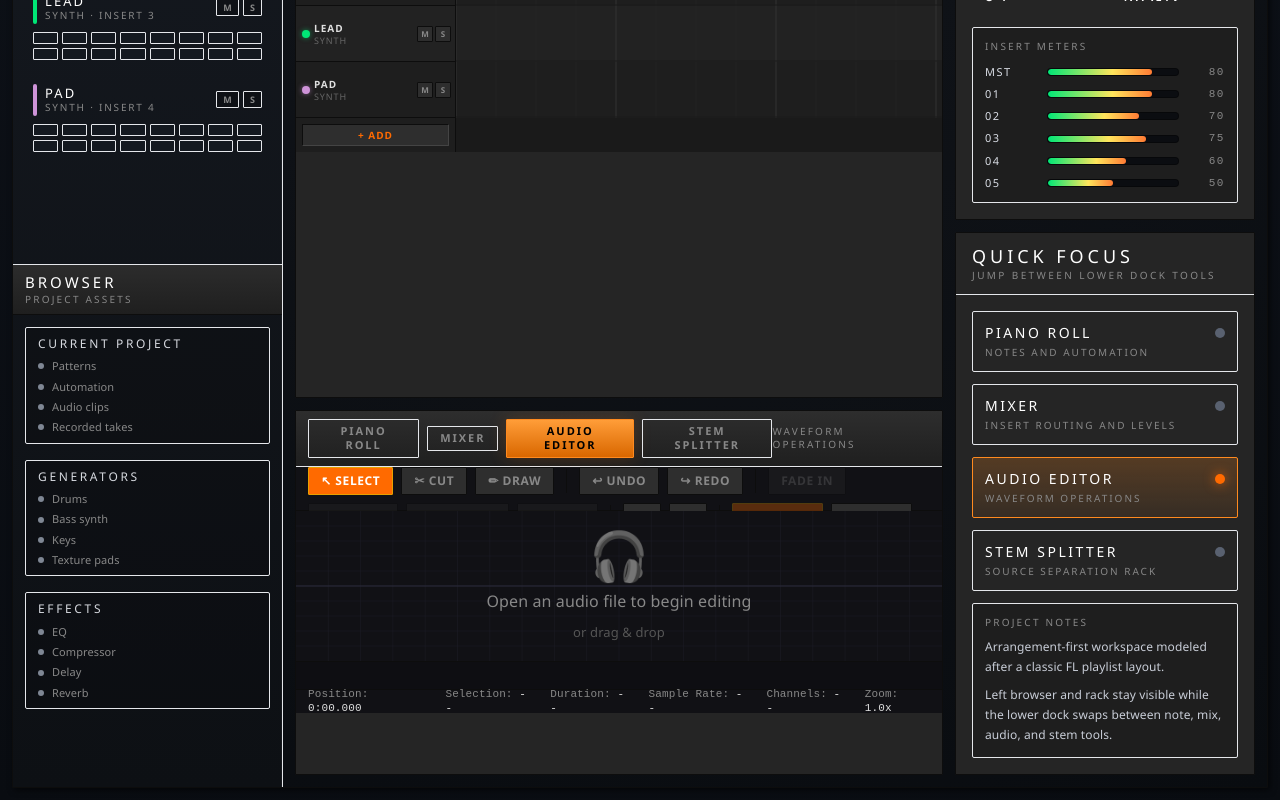
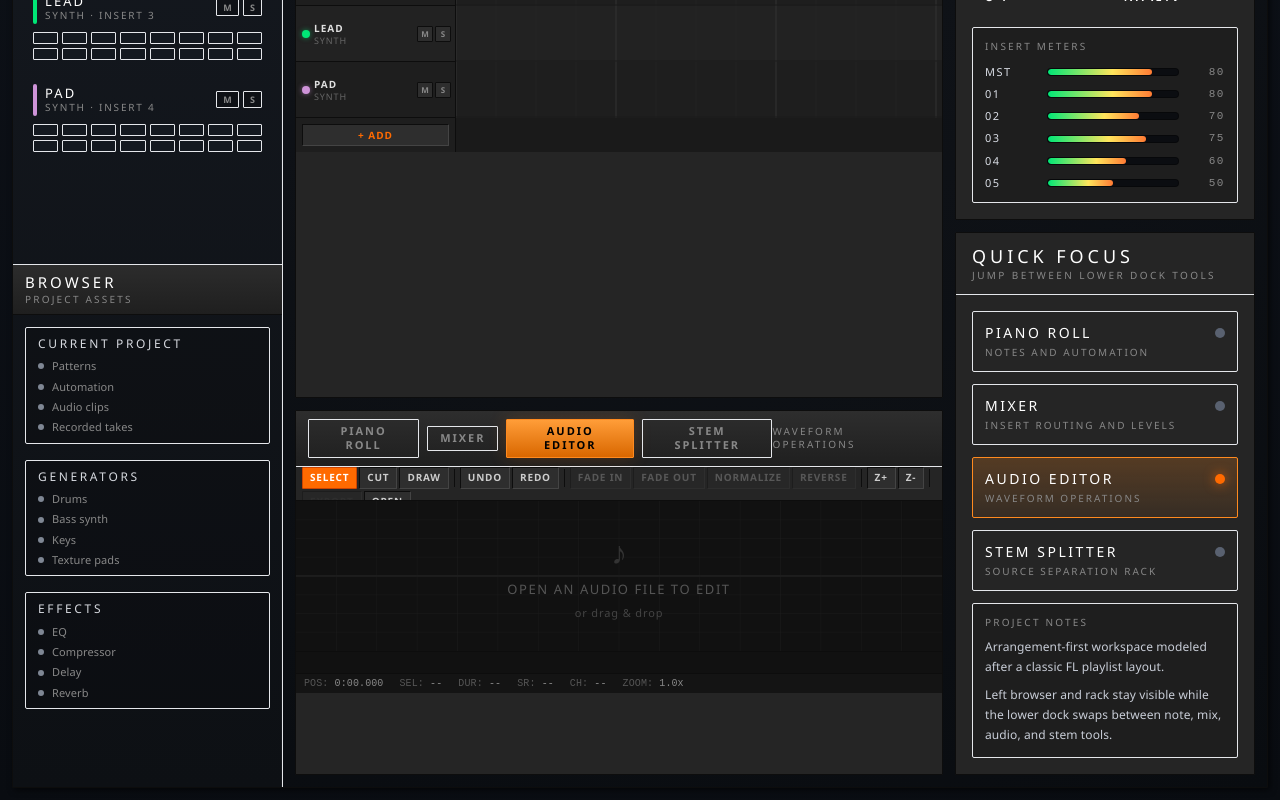
Before and after one commit to suhanstha09/flowdaw, a Next.js app in the folder frontend/: page / in a window 1280 px wide. Both pictures are taken after a click on the button "AUDIO EDITOR". Built offline with nearby package versions, Linux system fonts and the light colour scheme.

Commit message:
backend: enhance AudioEditor component with improved button styling, layout adjustments, and optimized rendering

```diff
--- a/frontend/src/components/editor/AudioEditor.tsx
+++ b/frontend/src/components/editor/AudioEditor.tsx
@@ -3,24 +3,56 @@
 import { apiClient } from '@/lib/api'
 
 type Tool = 'select' | 'cut' | 'draw'
-
 interface HistoryEntry { data: Float32Array }
 
+const BTN = {
+  base: {
+    height: 22,
+    padding: '0 7px',
+    fontSize: 10,
+    fontWeight: 600,
+    textTransform: 'uppercase' as const,
+    letterSpacing: '0.08em',
+    cursor: 'pointer',
+    borderRadius: 1,
+    background: '#2e2e2e',
+    color: '#cccccc',
+    border: '1px solid #0d0d0d',
+    borderBottom: '1px solid #444',
+    borderRight: '1px solid #444',
+    transition: 'background 60ms',
+    fontFamily: "'Segoe UI', sans-serif",
+    display: 'inline-flex',
+    alignItems: 'center',
+  },
+  active: {
+    background: '#ff6a00',
+    color: '#ffffff',
+    borderColor: '#cc4400',
+    borderBottom: '1px solid #ff9955',
+    borderRight: '1px solid #ff9955',
+  },
+  disabled: {
+    opacity: 0.3,
+    cursor: 'not-allowed' as const,
+  },
+}
+
 export function AudioEditor() {
-  const canvasRef = useRef<HTMLCanvasElement>(null)
+  const canvasRef   = useRef<HTMLCanvasElement>(null)
   const timelineRef = useRef<HTMLCanvasElement>(null)
-  const wrapRef = useRef<HTMLDivElement>(null)
-  const [tool, setTool] = useState<Tool>('select')
-  const [buffer, setBuffer] = useState<AudioBuffer | null>(null)
+  const wrapRef     = useRef<HTMLDivElement>(null)
+  const [tool, setTool]             = useState<Tool>('select')
+  const [buffer, setBuffer]         = useState<AudioBuffer | null>(null)
   const [channelData, setChannelData] = useState<Float32Array | null>(null)
-  const [zoom, setZoom] = useState(1)
-  const [offset, setOffset] = useState(0)
-  const [selStart, setSelStart] = useState<number | null>(null)
-  const [selEnd, setSelEnd] = useState<number | null>(null)
-  const [playhead, setPlayhead] = useState(0)
-  const [history, setHistory] = useState<HistoryEntry[]>([])
-  const [histIdx, setHistIdx] = useState(-1)
-  const [status, setStatus] = useState({ pos: '0:00.000', sel: '--', dur: '--', sr: '--', ch: '--' })
+  const [zoom, setZoom]             = useState(1)
+  const [offset, setOffset]         = useState(0)
+  const [selStart, setSelStart]     = useState<number | null>(null)
+  const [selEnd, setSelEnd]         = useState<number | null>(null)
+  const [playhead, setPlayhead]     = useState(0)
+  const [history, setHistory]       = useState<HistoryEntry[]>([])
+  const [histIdx, setHistIdx]       = useState(-1)
+  const [status, setStatus]         = useState({ pos: '0:00.000', sel: '--', dur: '--', sr: '--', ch: '--' })
   const dragging = useRef(false)
   const audioCtx = useRef<AudioContext | null>(null)
 
@@ -28,7 +60,6 @@
     if (!audioCtx.current) audioCtx.current = new AudioContext()
     return audioCtx.current
   }
-
   const fmtTime = (s: number) => {
     const m = Math.floor(s / 60), sec = s % 60
     return `${m}:${sec < 10 ? '0' : ''}${sec.toFixed(3)}`
@@ -38,74 +69,78 @@
     const c = canvasRef.current; const wrap = wrapRef.current; if (!c || !wrap) return
     c.width = wrap.clientWidth; c.height = wrap.clientHeight
     const ctx = c.getContext('2d')!; const W = c.width, H = c.height
-    ctx.fillStyle = '#111115'; ctx.fillRect(0,0,W,H)
-    // Grid
-    for (let i=1; i<10; i++) {
-      ctx.strokeStyle='#1a1a24'; ctx.lineWidth=0.5
-      ctx.beginPath(); ctx.moveTo(0,i/10*H); ctx.lineTo(W,i/10*H); ctx.stroke()
+    ctx.fillStyle = '#111111'; ctx.fillRect(0, 0, W, H)
+
+    // Horizontal center line
+    ctx.strokeStyle = '#2a2a2a'; ctx.lineWidth = 1
+    ctx.beginPath(); ctx.moveTo(0, H / 2); ctx.lineTo(W, H / 2); ctx.stroke()
+
+    // Grid lines
+    for (let i = 1; i < 8; i++) {
+      ctx.strokeStyle = '#1a1a1a'; ctx.lineWidth = 0.5
+      ctx.beginPath(); ctx.moveTo(0, i / 8 * H); ctx.lineTo(W, i / 8 * H); ctx.stroke()
     }
-    for (let i=1; i<20; i++) {
-      ctx.strokeStyle='#1e1e28'; ctx.lineWidth=0.5
-      ctx.beginPath(); ctx.moveTo(i/20*W,0); ctx.lineTo(i/20*W,H); ctx.stroke()
+    for (let i = 1; i < 16; i++) {
+      ctx.strokeStyle = '#1e1e1e'; ctx.lineWidth = 0.5
+      ctx.beginPath(); ctx.moveTo(i / 16 * W, 0); ctx.lineTo(i / 16 * W, H); ctx.stroke()
     }
-    ctx.strokeStyle='#2a2a3a'; ctx.lineWidth=1
-    ctx.beginPath(); ctx.moveTo(0,H/2); ctx.lineTo(W,H/2); ctx.stroke()
+
     if (!channelData) return
-    const total = channelData.length
+    const total   = channelData.length
     const visible = total / zoom
-    const start = Math.floor(offset * total)
-    const end = Math.min(total, start + visible)
-    // Selection
+    const start   = Math.floor(offset * total)
+    const end     = Math.min(total, start + visible)
+
+    // Selection highlight
     if (selStart !== null && selEnd !== null) {
-      const s0 = ((Math.min(selStart,selEnd)-start)/visible)*W
-      const s1 = ((Math.max(selStart,selEnd)-start)/visible)*W
-      ctx.fillStyle='rgba(64,196,255,0.12)'
-      ctx.fillRect(s0,0,s1-s0,H)
-      ctx.strokeStyle='rgba(64,196,255,0.6)'; ctx.lineWidth=1
-      ctx.beginPath(); ctx.moveTo(s0,0); ctx.lineTo(s0,H); ctx.stroke()
-      ctx.beginPath(); ctx.moveTo(s1,0); ctx.lineTo(s1,H); ctx.stroke()
+      const s0 = ((Math.min(selStart, selEnd) - start) / visible) * W
+      const s1 = ((Math.max(selStart, selEnd) - start) / visible) * W
+      ctx.fillStyle = 'rgba(0,200,255,0.1)'
+      ctx.fillRect(s0, 0, s1 - s0, H)
+      ctx.strokeStyle = 'rgba(0,200,255,0.5)'; ctx.lineWidth = 1
+      ctx.beginPath(); ctx.moveTo(s0, 0); ctx.lineTo(s0, H); ctx.stroke()
+      ctx.beginPath(); ctx.moveTo(s1, 0); ctx.lineTo(s1, H); ctx.stroke()
     }
-    // Waveform
-    const step = (end-start)/W
-    const grad = ctx.createLinearGradient(0,0,0,H)
-    grad.addColorStop(0,'rgba(64,196,255,0.5)')
-    grad.addColorStop(0.5,'rgba(64,196,255,0.9)')
-    grad.addColorStop(1,'rgba(64,196,255,0.5)')
-    ctx.strokeStyle=grad; ctx.lineWidth=1
+
+    // Waveform — FL Studio cyan
+    const step = (end - start) / W
+    ctx.strokeStyle = '#00c8ff'; ctx.lineWidth = 1
     ctx.beginPath()
-    for (let x=0; x<W; x++) {
-      let mn=0,mx=0
-      const s0 = Math.floor(start+x*step), s1 = Math.min(end,s0+Math.ceil(step))
-      for (let s=s0; s<s1; s++) { const v=channelData[s]||0; if(v<mn)mn=v; if(v>mx)mx=v; }
-      ctx.moveTo(x, H/2+mn*H/2*0.92); ctx.lineTo(x, H/2+mx*H/2*0.92)
+    for (let x = 0; x < W; x++) {
+      let mn = 0, mx = 0
+      const s0 = Math.floor(start + x * step), s1 = Math.min(end, s0 + Math.ceil(step))
+      for (let s = s0; s < s1; s++) { const v = channelData[s] || 0; if (v < mn) mn = v; if (v > mx) mx = v; }
+      ctx.moveTo(x, H / 2 + mn * H / 2 * 0.9)
+      ctx.lineTo(x, H / 2 + mx * H / 2 * 0.9)
     }
     ctx.stroke()
-    // Playhead
-    const phPct = (playhead*getCtx().sampleRate-start)/visible
-    if (phPct>=0&&phPct<=1) {
-      ctx.strokeStyle='#ff6b00'; ctx.lineWidth=2
-      ctx.shadowColor='#ff6b00'; ctx.shadowBlur=8
-      ctx.beginPath(); ctx.moveTo(phPct*W,0); ctx.lineTo(phPct*W,H); ctx.stroke()
-      ctx.shadowBlur=0
+
+    // Playhead — orange
+    const phPct = (playhead * getCtx().sampleRate - start) / visible
+    if (phPct >= 0 && phPct <= 1) {
+      ctx.strokeStyle = '#ff6a00'; ctx.lineWidth = 2
+      ctx.shadowColor  = '#ff6a00'; ctx.shadowBlur = 6
+      ctx.beginPath(); ctx.moveTo(phPct * W, 0); ctx.lineTo(phPct * W, H); ctx.stroke()
+      ctx.shadowBlur = 0
     }
   }, [channelData, zoom, offset, selStart, selEnd, playhead])
 
   const drawTimeline = useCallback(() => {
     const c = timelineRef.current; if (!c) return
-    c.width = c.parentElement!.clientWidth; c.height = 28
+    c.width = c.parentElement!.clientWidth; c.height = 22
     const ctx = c.getContext('2d')!
-    ctx.fillStyle='#0e0e12'; ctx.fillRect(0,0,c.width,28)
+    ctx.fillStyle = '#111111'; ctx.fillRect(0, 0, c.width, 22)
     if (!buffer) return
     const dur = buffer.duration
-    const vis = dur/zoom; const startT = offset*dur
-    const interval = vis<5?0.5:vis<30?2:vis<120?10:30
-    let t = Math.floor(startT/interval)*interval
-    ctx.strokeStyle='#444'; ctx.fillStyle='#888'; ctx.font='9px Share Tech Mono'
-    while (t<=startT+vis) {
-      const x = (t-startT)/vis*c.width
-      ctx.beginPath(); ctx.moveTo(x,14); ctx.lineTo(x,28); ctx.stroke()
-      ctx.fillText(fmtTime(t), x+2, 11)
-      t+=interval
+    const vis = dur / zoom; const startT = offset * dur
+    const interval = vis < 5 ? 0.5 : vis < 30 ? 2 : vis < 120 ? 10 : 30
+    let t = Math.floor(startT / interval) * interval
+    ctx.strokeStyle = '#444'; ctx.fillStyle = '#888'; ctx.font = '9px "Courier New"'
+    while (t <= startT + vis) {
+      const x = (t - startT) / vis * c.width
+      ctx.beginPath(); ctx.moveTo(x, 12); ctx.lineTo(x, 22); ctx.stroke()
+      ctx.fillText(fmtTime(t), x + 2, 10)
+      t += interval
     }
   }, [buffer, zoom, offset])
 
@@ -120,173 +155,251 @@
     const ab = await file.arrayBuffer()
     const ctx = getCtx()
     const buf = await ctx.decodeAudioData(ab)
-    const cd = buf.getChannelData(0)
+    const cd  = buf.getChannelData(0)
     setBuffer(buf); setChannelData(cd)
     setZoom(1); setOffset(0); setSelStart(null); setSelEnd(null)
     setHistory([{ data: new Float32Array(cd) }]); setHistIdx(0)
-    setStatus(s => ({ ...s, dur: fmtTime(buf.duration), sr: buf.sampleRate+' Hz', ch: String(buf.numberOfChannels) }))
+    setStatus(s => ({ ...s, dur: fmtTime(buf.duration), sr: buf.sampleRate + ' Hz', ch: String(buf.numberOfChannels) }))
   }
 
-  const getSel = () => selStart!==null&&selEnd!==null
-    ? { start: Math.min(selStart,selEnd), end: Math.max(selStart,selEnd) }
+  const getSel = () => selStart !== null && selEnd !== null
+    ? { start: Math.min(selStart, selEnd), end: Math.max(selStart, selEnd) }
     : channelData ? { start: 0, end: channelData.length } : null
 
   const pushHistory = (cd: Float32Array) => {
-    const h = history.slice(0, histIdx+1)
-    h.push({ data: new Float32Array(cd) })
-    setHistory(h); setHistIdx(h.length-1)
+    const h = history.slice(0, histIdx + 1); h.push({ data: new Float32Array(cd) })
+    setHistory(h); setHistIdx(h.length - 1)
   }
 
   const applyFadeIn = () => {
-    if (!channelData) return
-    const sel = getSel(); if (!sel) return
+    if (!channelData) return; const sel = getSel(); if (!sel) return
     const cd = new Float32Array(channelData)
-    for (let i=sel.start; i<sel.end; i++) cd[i] *= (i-sel.start)/(sel.end-sel.start)
+    for (let i = sel.start; i < sel.end; i++) cd[i] *= (i - sel.start) / (sel.end - sel.start)
     pushHistory(cd); setChannelData(cd)
   }
   const applyFadeOut = () => {
-    if (!channelData) return
-    const sel = getSel(); if (!sel) return
+    if (!channelData) return; const sel = getSel(); if (!sel) return
     const cd = new Float32Array(channelData)
-    for (let i=sel.start; i<sel.end; i++) cd[i] *= 1-(i-sel.start)/(sel.end-sel.start)
+    for (let i = sel.start; i < sel.end; i++) cd[i] *= 1 - (i - sel.start) / (sel.end - sel.start)
     pushHistory(cd); setChannelData(cd)
   }
   const applyNormalize = () => {
-    if (!channelData) return
-    const sel = getSel(); if (!sel) return
-    const cd = new Float32Array(channelData)
-    let peak=0; for (let i=sel.start; i<sel.end; i++) peak=Math.max(peak,Math.abs(cd[i]))
-    if (peak>0) for (let i=sel.start; i<sel.end; i++) cd[i]/=peak
+    if (!channelData) return; const sel = getSel(); if (!sel) return
+    const cd = new Float32Array(channelData); let peak = 0
+    for (let i = sel.start; i < sel.end; i++) peak = Math.max(peak, Math.abs(cd[i]))
+    if (peak > 0) for (let i = sel.start; i < sel.end; i++) cd[i] /= peak
     pushHistory(cd); setChannelData(cd)
   }
   const applyReverse = () => {
-    if (!channelData) return
-    const sel = getSel(); if (!sel) return
+    if (!channelData) return; const sel = getSel(); if (!sel) return
     const cd = new Float32Array(channelData)
-    const slice = cd.slice(sel.start,sel.end).reverse()
-    cd.set(slice, sel.start)
-    pushHistory(cd); setChannelData(cd)
+    const slice = cd.slice(sel.start, sel.end).reverse()
+    cd.set(slice, sel.start); pushHistory(cd); setChannelData(cd)
   }
-  const undo = () => {
-    if (histIdx<=0) return
-    const i=histIdx-1; setHistIdx(i); setChannelData(new Float32Array(history[i].data))
-  }
-  const redo = () => {
-    if (histIdx>=history.length-1) return
-    const i=histIdx+1; setHistIdx(i); setChannelData(new Float32Array(history[i].data))
-  }
+  const undo = () => { if (histIdx <= 0) return; const i = histIdx - 1; setHistIdx(i); setChannelData(new Float32Array(history[i].data)) }
+  const redo = () => { if (histIdx >= history.length - 1) return; const i = histIdx + 1; setHistIdx(i); setChannelData(new Float32Array(history[i].data)) }
 
   const exportWav = () => {
-    if (!channelData||!buffer) return
-    const sr=buffer.sampleRate; const len=channelData.length
-    const ab=new ArrayBuffer(44+len*2); const v=new DataView(ab)
-    const ws=(o:number,s:string)=>{for(let i=0;i<s.length;i++)v.setUint8(o+i,s.charCodeAt(i))}
-    ws(0,'RIFF');v.setUint32(4,36+len*2,true);ws(8,'WAVE');ws(12,'fmt ')
-    v.setUint32(16,16,true);v.setUint16(20,1,true);v.setUint16(22,1,true)
-    v.setUint32(24,sr,true);v.setUint32(28,sr*2,true);v.setUint16(32,2,true);v.setUint16(34,16,true)
-    ws(36,'data');v.setUint32(40,len*2,true)
-    let off=44
-    for(let i=0;i<len;i++){const s=Math.max(-1,Math.min(1,channelData[i]));v.setInt16(off,s<0?s*32768:s*32767,true);off+=2}
-    const blob=new Blob([ab],{type:'audio/wav'})
-    const a=document.createElement('a');a.href=URL.createObjectURL(blob);a.download='edited.wav';a.click()
+    if (!channelData || !buffer) return
+    const sr = buffer.sampleRate; const len = channelData.length
+    const ab = new ArrayBuffer(44 + len * 2); const v = new DataView(ab)
+    const ws = (o: number, s: string) => { for (let i = 0; i < s.length; i++) v.setUint8(o + i, s.charCodeAt(i)) }
+    ws(0,'RIFF'); v.setUint32(4, 36 + len * 2, true); ws(8,'WAVE'); ws(12,'fmt ')
+    v.setUint32(16,16,true); v.setUint16(20,1,true); v.setUint16(22,1,true)
+    v.setUint32(24,sr,true); v.setUint32(28,sr*2,true); v.setUint16(32,2,true); v.setUint16(34,16,true)
+    ws(36,'data'); v.setUint32(40, len * 2, true)
+    let off = 44
+    for (let i = 0; i < len; i++) { const s = Math.max(-1, Math.min(1, channelData[i])); v.setInt16(off, s < 0 ? s * 32768 : s * 32767, true); off += 2 }
+    const blob = new Blob([ab], { type: 'audio/wav' })
+    const a = document.createElement('a'); a.href = URL.createObjectURL(blob); a.download = 'edited.wav'; a.click()
   }
 
   const handleWheelZoom = (e: React.WheelEvent) => {
     if (!channelData) return; e.preventDefault()
-    if (e.ctrlKey||e.metaKey) {
-      setZoom(z => Math.max(1,Math.min(200,z*(e.deltaY<0?1.25:0.8))))
-    } else {
-      setOffset(o => Math.max(0,Math.min(1-1/zoom,o+e.deltaY*0.0008)))
-    }
+    if (e.ctrlKey || e.metaKey) setZoom(z => Math.max(1, Math.min(200, z * (e.deltaY < 0 ? 1.25 : 0.8))))
+    else setOffset(o => Math.max(0, Math.min(1 - 1 / zoom, o + e.deltaY * 0.0008)))
   }
-
   const handleMouseDown = (e: React.MouseEvent) => {
-    if (!channelData) return
-    dragging.current=true
-    const rect=(e.currentTarget as HTMLElement).getBoundingClientRect()
-    const pct=(e.clientX-rect.left)/rect.width
-    const total=channelData.length; const vis=total/zoom
-    const start=Math.floor(offset*total)
-    const sample=Math.floor(start+pct*vis)
+    if (!channelData) return; dragging.current = true
+    const rect = (e.currentTarget as HTMLElement).getBoundingClientRect()
+    const pct = (e.clientX - rect.left) / rect.width
+    const total = channelData.length; const vis = total / zoom; const start = Math.floor(offset * total)
+    const sample = Math.floor(start + pct * vis)
     setSelStart(sample); setSelEnd(sample)
   }
   const handleMouseMove = (e: React.MouseEvent) => {
-    if (!dragging.current||!channelData) return
-    const rect=(e.currentTarget as HTMLElement).getBoundingClientRect()
-    const pct=Math.max(0,Math.min(1,(e.clientX-rect.left)/rect.width))
-    const total=channelData.length; const vis=total/zoom
-    const start=Math.floor(offset*total)
-    const sample=Math.floor(start+pct*vis)
-    setSelEnd(sample)
-    if (buffer) setStatus(s=>({...s, sel:fmtTime(Math.abs(sample-(selStart||0))/buffer.sampleRate)}))
+    if (!dragging.current || !channelData) return
+    const rect = (e.currentTarget as HTMLElement).getBoundingClientRect()
+    const pct = Math.max(0, Math.min(1, (e.clientX - rect.left) / rect.width))
+    const total = channelData.length; const vis = total / zoom; const start = Math.floor(offset * total)
+    const sample = Math.floor(start + pct * vis); setSelEnd(sample)
+    if (buffer) setStatus(s => ({ ...s, sel: fmtTime(Math.abs(sample - (selStart || 0)) / buffer.sampleRate) }))
   }
-  const handleMouseUp = () => { dragging.current=false }
+  const handleMouseUp = () => { dragging.current = false }
 
   const tools: { id: Tool; label: string }[] = [
-    { id:'select', label:'↖ Select' },
-    { id:'cut',    label:'✂ Cut' },
-    { id:'draw',   label:'✏ Draw' },
+    { id: 'select', label: 'Select' },
+    { id: 'cut',    label: 'Cut' },
+    { id: 'draw',   label: 'Draw' },
   ]
 
+  const Divider = () => <div style={{ width: 1, height: 18, background: '#0d0d0d', margin: '0 3px', flexShrink: 0 }} />
+
   return (
-    <div className="flex flex-col flex-1 overflow-hidden">
+    <div style={{ display: 'flex', flexDirection: 'column', flex: 1, overflow: 'hidden', background: '#1a1a1a' }}>
+
       {/* Toolbar */}
-      <div className="h-11 bg-[#111115] border-b border-border flex items-center px-3 gap-2 flex-shrink-0 flex-wrap">
+      <div style={{
+        height: 34,
+        background: '#252525',
+        borderBottom: '1px solid #0d0d0d',
+        display: 'flex',
+        alignItems: 'center',
+        padding: '0 6px',
+        gap: 2,
+        flexShrink: 0,
+        flexWrap: 'wrap',
+        overflow: 'hidden',
+      }}>
         {tools.map(t => (
-          <button key={t.id} onClick={() => setTool(t.id)}
-            className={`h-7 px-3 rounded border text-[12px] font-semibold uppercase tracking-wider cursor-pointer transition-all
-              ${tool===t.id ? 'bg-accent border-accent2 text-white' : 'bg-raised border-border text-text-dim hover:bg-hover hover:text-text'}`}>
+          <button
+            key={t.id}
+            onClick={() => setTool(t.id)}
+            style={{
+              ...BTN.base,
+              ...(tool === t.id ? BTN.active : {}),
+            }}
+          >
             {t.label}
           </button>
         ))}
-        <div className="w-px h-6 bg-border mx-1" />
-        {[{fn:undo,l:'↩ Undo'},{fn:redo,l:'↪ Redo'}].map(({fn,l})=>(
-          <button key={l} onClick={fn} className="h-7 px-3 rounded border border-border bg-raised text-text-dim text-[12px] font-semibold uppercase tracking-wider hover:bg-hover hover:text-text transition-all">{l}</button>
+
+        <Divider />
+
+        <button onClick={undo} style={BTN.base}>Undo</button>
+        <button onClick={redo} style={BTN.base}>Redo</button>
+
+        <Divider />
+
+        {[
+          { fn: applyFadeIn,    l: 'Fade In' },
+          { fn: applyFadeOut,   l: 'Fade Out' },
+          { fn: applyNormalize, l: 'Normalize' },
+          { fn: applyReverse,   l: 'Reverse' },
+        ].map(({ fn, l }) => (
+          <button
+            key={l}
+            onClick={fn}
+            disabled={!channelData}
+            style={{ ...BTN.base, ...(channelData ? {} : BTN.disabled) }}
+          >
+            {l}
+          </button>
         ))}
-        <div className="w-px h-6 bg-border mx-1" />
-        {[{fn:applyFadeIn,l:'Fade In'},{fn:applyFadeOut,l:'Fade Out'},{fn:applyNormalize,l:'Normalize'},{fn:applyReverse,l:'Reverse'}].map(({fn,l})=>(
-          <button key={l} onClick={fn} className="h-7 px-3 rounded border border-border bg-raised text-text-dim text-[12px] font-semibold uppercase tracking-wider hover:bg-hover hover:text-text transition-all disabled:opacity-30" disabled={!channelData}>{l}</button>
-        ))}
-        <div className="w-px h-6 bg-border mx-1" />
-        <button onClick={() => setZoom(z=>Math.min(200,z*1.5))} className="h-7 px-2 rounded border border-border bg-raised text-text-dim hover:bg-hover hover:text-text transition-all">🔍+</button>
-        <button onClick={() => setZoom(z=>Math.max(1,z/1.5))} className="h-7 px-2 rounded border border-border bg-raised text-text-dim hover:bg-hover hover:text-text transition-all">🔍−</button>
-        <div className="w-px h-6 bg-border mx-1" />
-        <button onClick={exportWav} disabled={!channelData}
-          className="h-7 px-3 rounded border border-accent2 bg-accent text-white text-[12px] font-semibold uppercase tracking-wider hover:bg-accent2 transition-all disabled:opacity-30">⬇ Export</button>
-        <label className="h-7 px-3 rounded border border-border bg-raised text-text-dim text-[12px] font-semibold uppercase tracking-wider hover:bg-hover hover:text-text transition-all cursor-pointer flex items-center">
-          📂 Open
-          <input type="file" accept="audio/*" className="hidden" onChange={e=>e.target.files?.[0]&&loadFile(e.target.files[0])} />
+
+        <Divider />
+
+        <button onClick={() => setZoom(z => Math.min(200, z * 1.5))} style={BTN.base}>Z+</button>
+        <button onClick={() => setZoom(z => Math.max(1, z / 1.5))} style={BTN.base}>Z-</button>
+
+        <Divider />
+
+        <button
+          onClick={exportWav}
+          disabled={!channelData}
+          style={{
+            ...BTN.base,
+            background: channelData ? '#ff6a00' : '#2e2e2e',
+            color: channelData ? '#fff' : '#444',
+            border: '1px solid #0d0d0d',
+            borderBottom: channelData ? '1px solid #ff9955' : '1px solid #444',
+            borderRight: channelData ? '1px solid #ff9955' : '1px solid #444',
+            ...(channelData ? {} : BTN.disabled),
+          }}
+        >
+          Export
+        </button>
+
+        <label
+          style={{
+            ...BTN.base,
+            cursor: 'pointer',
+          }}
+        >
+          Open
+          <input
+            type="file"
+            accept="audio/*"
+            style={{ display: 'none' }}
+            onChange={e => e.target.files?.[0] && loadFile(e.target.files[0])}
+          />
         </label>
       </div>
 
-      {/* Waveform */}
-      <div ref={wrapRef} className="flex-1 relative overflow-hidden"
+      {/* Waveform canvas */}
+      <div
+        ref={wrapRef}
+        style={{
+          flex: 1,
+          position: 'relative',
+          overflow: 'hidden',
+          cursor: tool === 'cut' ? 'col-resize' : tool === 'draw' ? 'crosshair' : 'text',
+        }}
         onWheel={handleWheelZoom}
         onMouseDown={handleMouseDown}
         onMouseMove={handleMouseMove}
         onMouseUp={handleMouseUp}
         onMouseLeave={handleMouseUp}
-        style={{ cursor: tool==='cut'?'col-resize':tool==='draw'?'crosshair':'text' }}>
-        <canvas ref={canvasRef} className="block w-full h-full" />
+      >
+        <canvas ref={canvasRef} style={{ display: 'block', width: '100%', height: '100%' }} />
         {!channelData && (
-          <label className="absolute inset-0 flex flex-col items-center justify-center gap-3 cursor-pointer">
-            <input type="file" accept="audio/*" className="hidden" onChange={e=>e.target.files?.[0]&&loadFile(e.target.files[0])} />
-            <div className="text-5xl pointer-events-none">🎧</div>
-            <div className="text-text-dim text-[16px] pointer-events-none">Open an audio file to begin editing</div>
-            <div className="text-text-faint text-[13px] pointer-events-none">or drag & drop</div>
+          <label style={{
+            position: 'absolute', inset: 0,
+            display: 'flex', flexDirection: 'column',
+            alignItems: 'center', justifyContent: 'center',
+            gap: 8, cursor: 'pointer',
+          }}>
+            <input type="file" accept="audio/*" style={{ display: 'none' }} onChange={e => e.target.files?.[0] && loadFile(e.target.files[0])} />
+            <div style={{ fontSize: 32, color: '#333' }}>♪</div>
+            <div style={{ fontSize: 13, color: '#555', textTransform: 'uppercase', letterSpacing: '0.12em' }}>
+              Open an audio file to edit
+            </div>
+            <div style={{ fontSize: 11, color: '#444', letterSpacing: '0.08em' }}>or drag &amp; drop</div>
           </label>
         )}
       </div>
 
       {/* Timeline */}
-      <div className="h-7 bg-[#0e0e12] border-t border-border flex-shrink-0 overflow-hidden">
-        <canvas ref={timelineRef} className="block" />
+      <div style={{ height: 22, background: '#111111', borderTop: '1px solid #0d0d0d', flexShrink: 0, overflow: 'hidden' }}>
+        <canvas ref={timelineRef} style={{ display: 'block' }} />
       </div>
 
       {/* Status bar */}
-      <div className="h-6 bg-[#111115] border-t border-border flex items-center px-3 gap-5 text-[11px] text-text-dim font-mono flex-shrink-0">
-        {[['Position',status.pos],['Selection',status.sel],['Duration',status.dur],['Sample Rate',status.sr],['Channels',status.ch],['Zoom',zoom.toFixed(1)+'x']].map(([k,v])=>(
-          <span key={k}>{k}: <span className="text-text">{v}</span></span>
+      <div style={{
+        height: 20,
+        background: '#141414',
+        borderTop: '1px solid #0d0d0d',
+        display: 'flex',
+        alignItems: 'center',
+        padding: '0 8px',
+        gap: 16,
+        flexShrink: 0,
+        fontFamily: 'Courier New, monospace',
+        fontSize: 10,
+        color: '#555',
+      }}>
+        {[
+          ['POS', status.pos],
+          ['SEL', status.sel],
+          ['DUR', status.dur],
+          ['SR', status.sr],
+          ['CH', status.ch],
+          ['ZOOM', zoom.toFixed(1) + 'x'],
+        ].map(([k, v]) => (
+          <span key={k}>
+            {k}:{' '}
+            <span style={{ color: '#888' }}>{v}</span>
+          </span>
         ))}
       </div>
     </div>
```
